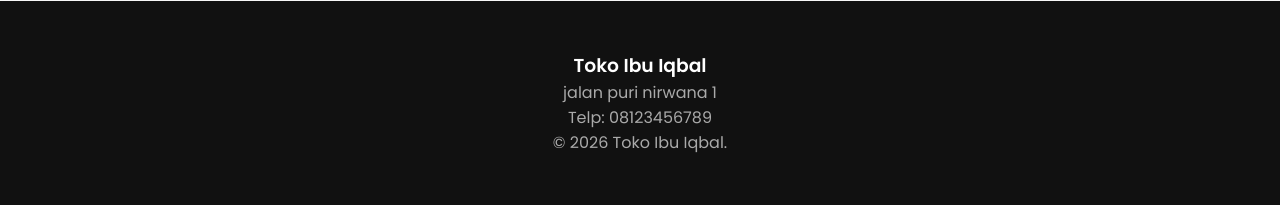
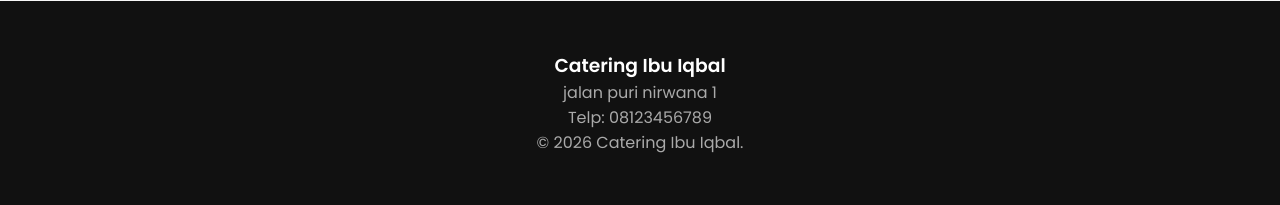
Before and after one commit to iqbaldssaa345/toko-iqbal, a PHP site: page / in a window 1280 px wide. Shown: the part 2002-2207 px from the top of the page. Run offline with PHP 8.4, Linux system fonts and the light colour scheme; data comes from the database, SQL or seed files in the repository; some libraries are stand-ins or nearby versions.

Commit message:
lanjutan

```diff
--- a/admin/index.php
+++ b/admin/index.php
@@ -18,7 +18,7 @@ $recent = mysqli_query($conn,"SELECT * FROM produk ORDER BY id DESC LIMIT 5");
 <html lang="id">
 <head>
 <meta charset="UTF-8">
-<title>Dashboard Admin - Toko Ibu Iqbal</title>
+<title>Dashboard Admin - Catering Ibu Iqbal</title>
 
 <link href="https://fonts.googleapis.com/css2?family=Poppins:wght@300;400;600&display=swap" rel="stylesheet">
 <link href="https://cdn.jsdelivr.net/npm/bootstrap@5.3.0/dist/css/bootstrap.min.css" rel="stylesheet">
--- a/admin/ongkir.php
+++ b/admin/ongkir.php
@@ -39,7 +39,7 @@ $total = mysqli_num_rows($data);
 <!DOCTYPE html>
 <html>
 <head>
-<title>Ongkir</title>
+<title>Ongkir  </title>
 
 <link href="https://fonts.googleapis.com/css2?family=Poppins&display=swap" rel="stylesheet">
 <link href="https://cdn.jsdelivr.net/npm/bootstrap@5.3.0/dist/css/bootstrap.min.css" rel="stylesheet">
--- a/admin/produk.php
+++ b/admin/produk.php
@@ -57,7 +57,7 @@ $data = mysqli_query($conn,"SELECT * FROM produk");
 <!DOCTYPE html>
 <html>
 <head>
-<title>Produk</title>
+<title>Produk </title>
 
 <link href="https://fonts.googleapis.com/css2?family=Poppins&display=swap" rel="stylesheet">
 <link href="https://cdn.jsdelivr.net/npm/bootstrap@5.3.0/dist/css/bootstrap.min.css" rel="stylesheet">
--- a/index.php
+++ b/index.php
@@ -2,7 +2,7 @@
 <!DOCTYPE html>
 <html>
 <head>
-<title>Toko Ibu Iqbal</title>
+<title> Catering Ibu Iqbal</title>
 
 <link href="https://fonts.googleapis.com/css2?family=Poppins:wght@300;400;600&display=swap" rel="stylesheet">
 
@@ -196,7 +196,7 @@ body{
 
 <!-- NAVBAR -->
 <div class="navbar" id="navbar">
-    <h2>Toko Ibu Iqbal</h2>
+    <h2>Katering Ibu Iqbal</h2>
     <div>
         <a href="#about">About</a>
         <a href="#produk">Menu</a>
@@ -256,10 +256,10 @@ body{
 
 <!-- FOOTER -->
 <div class="footer">
-    <h3>Toko Ibu Iqbal</h3>
+    <h3>Catering Ibu Iqbal</h3>
     <p>jalan puri nirwana 1 </p>
     <p>Telp: 08123456789</p>
-    <p>© 2026 Toko Ibu Iqbal. </p>
+    <p>© 2026 Catering Ibu Iqbal. </p>
 </div>
 
 <script>
--- a/login.php
+++ b/login.php
@@ -34,7 +34,7 @@ if(isset($_POST['login'])){
 <!DOCTYPE html>
 <html>
 <head>
-<title>Login - Toko Ibu Iqbal</title>
+<title>Login - Catering Ibu Iqbal</title>
 
 <link href="https://fonts.googleapis.com/css2?family=Poppins:wght@300;400;600&display=swap" rel="stylesheet">
 <script src="https://kit.fontawesome.com/4adad1b6d6.js" crossorigin="anonymous"></script>
--- a/pengunjung/index.php
+++ b/pengunjung/index.php
@@ -10,7 +10,7 @@ include '../koneksi.php';
 <!DOCTYPE html>
 <html>
 <head>
-<title>Dashboard Pengunjung</title>
+<title>Dashboard Pengunjung Catering Ibu Iqbal</title>
 
 <link href="https://fonts.googleapis.com/css2?family=Poppins:wght@300;400;600&display=swap" rel="stylesheet">
 <link href="https://cdnjs.cloudflare.com/ajax/libs/font-awesome/6.5.0/css/all.min.css" rel="stylesheet">
--- a/petugas/index.php
+++ b/petugas/index.php
@@ -15,7 +15,7 @@ $pesanan = mysqli_num_rows(mysqli_query($conn,"SELECT * FROM pesanan"));
 <html lang="id">
 <head>
 <meta charset="UTF-8">
-<title>Dashboard Petugas - Toko Ibu Iqbal</title>
+<title>Dashboard Petugas - Catering Ibu Iqbal</title>
 
 <link href="https://fonts.googleapis.com/css2?family=Poppins:wght@300;400;600&display=swap" rel="stylesheet">
 <link href="https://cdn.jsdelivr.net/npm/bootstrap@5.3.0/dist/css/bootstrap.min.css" rel="stylesheet">
```
